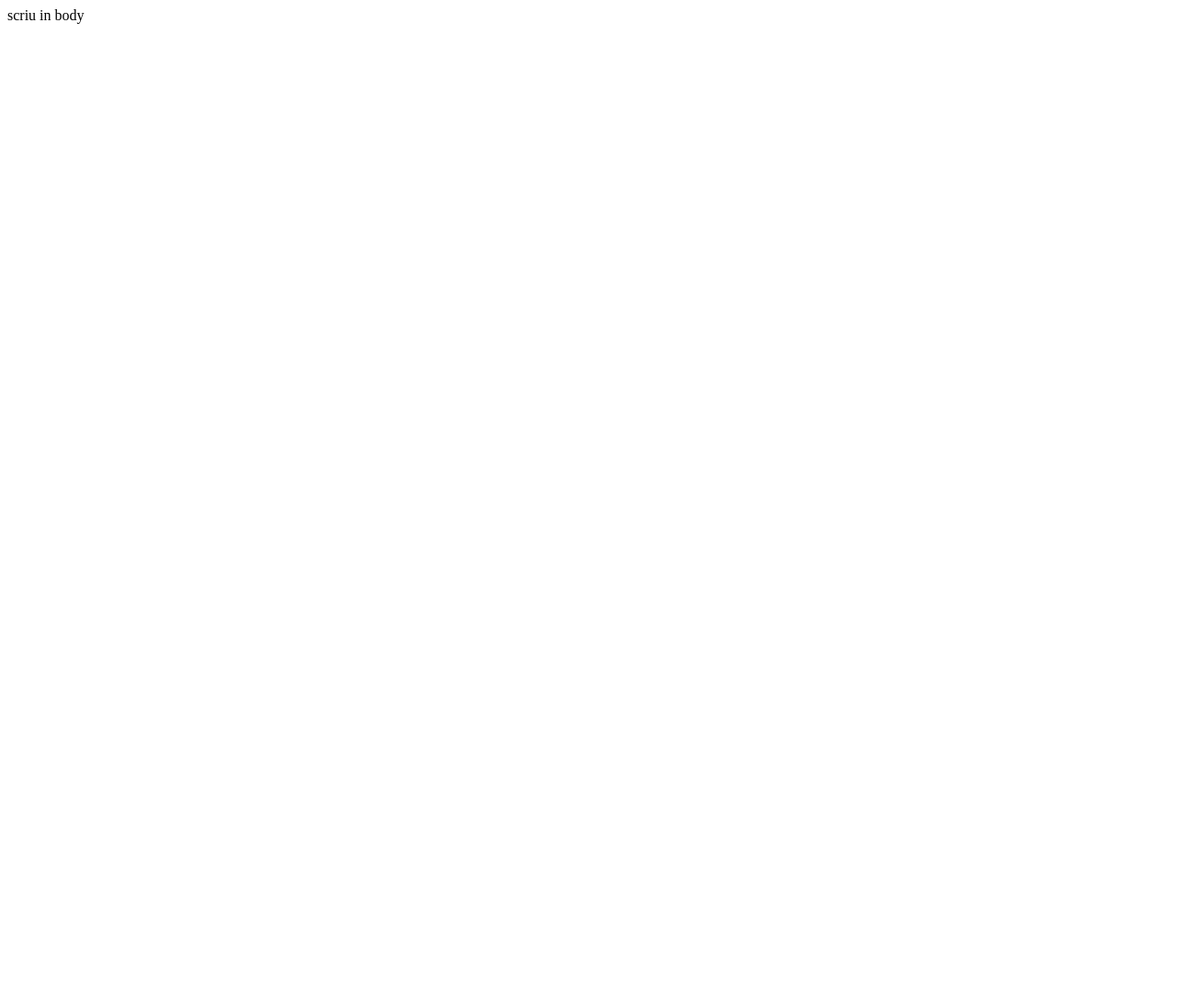
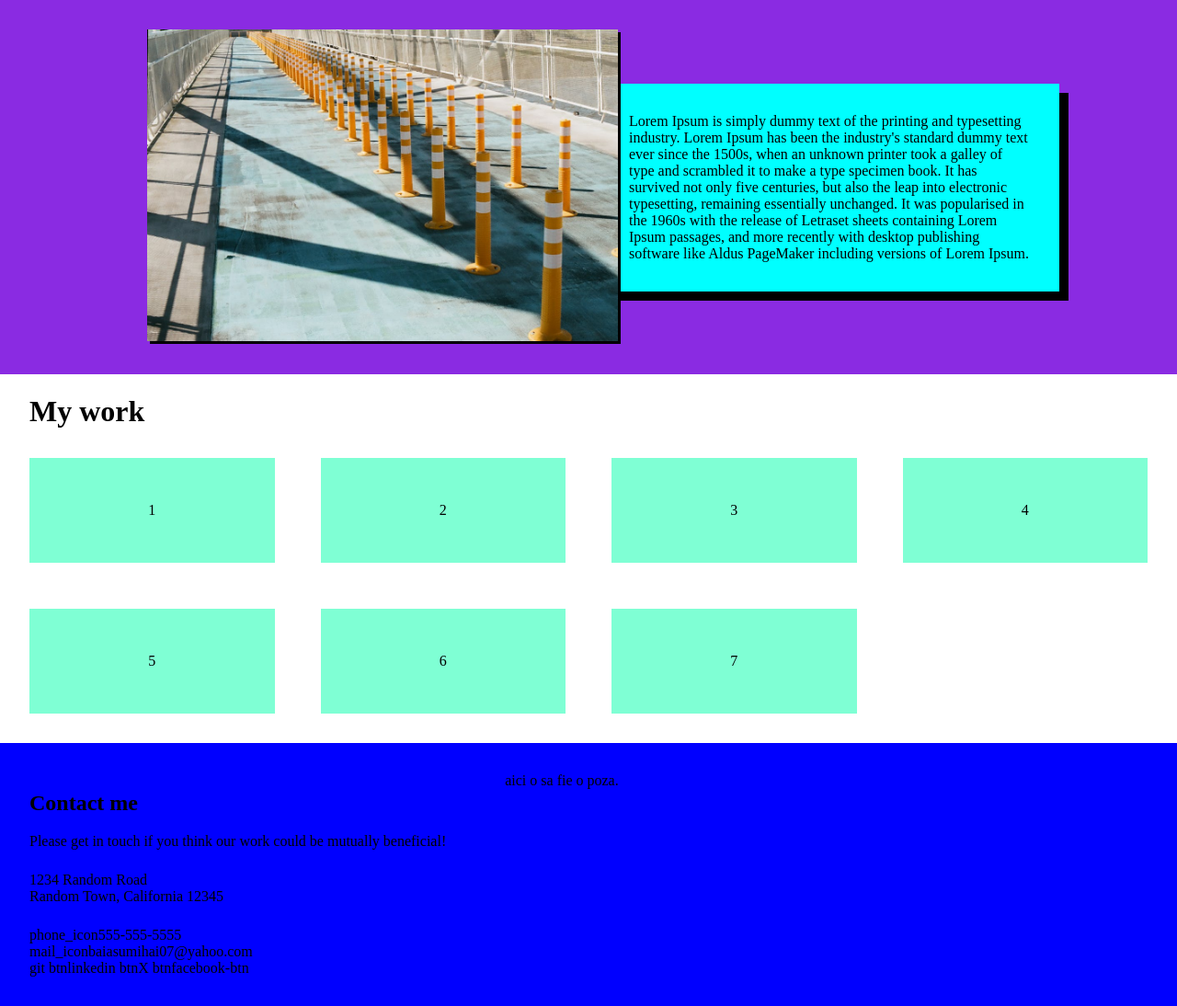
Before and after one commit to mihaib1/homepage, a website: page index.html in a window 1280 px wide. Shown: the whole page at 92% size. Before the commit the page ends 800 px from the top, so only its background shows below. Drawn offline with Linux system fonts and the light colour scheme.

Commit message:
First Layout

```diff
--- a/index.html
+++ b/index.html
@@ -8,6 +8,63 @@
     <title>Homepage</title>
 </head>
 <body>
-    scriu in body
+    <header>
+        <div class="header-container">
+            <div class="image-container">
+                <img class="profile-pic" src="images/profil.jpeg" alt="">
+            </div>
+            <div class="about-me">
+                Lorem Ipsum is simply dummy text of the printing and
+                typesetting industry. Lorem Ipsum has been the industry's
+                standard dummy text ever since the 1500s, when an unknown
+                printer took a galley of type and scrambled it to make a
+                type specimen book. It has survived not only five centuries,
+                but also the leap into electronic typesetting, remaining
+                essentially unchanged. It was popularised in the 1960s with
+                the release of Letraset sheets containing Lorem Ipsum passages,
+                and more recently with desktop publishing software
+                like Aldus PageMaker including versions of Lorem Ipsum.
+            </div>
+        </div>
+    </header>
+    <main>
+        <h1 class="main-title">My work</h1>
+        <div class="projects-grid">
+            <div class="project-card">1</div>
+            <div class="project-card">2</div>
+            <div class="project-card">3</div>
+            <div class="project-card">4</div>
+            <div class="project-card">5</div>
+            <div class="project-card">6</div>
+            <div class="project-card">7</div>
+        </div>
+    </main>
+    <footer>
+        <div class="contact">
+            <h2>Contact me</h2>
+            <p>Please get in touch if you think our work could be mutually beneficial!</p>
+            <div class="address">
+                <p>1234 Random Road</p>
+                <p>Random Town, California 12345</p>
+            </div>
+            <div class="contact-data phone">
+                <div class="phone-icon">phone_icon</div>
+                <div class="phone-number">555-555-5555</div>
+            </div>
+            <div class="contact-data mail">
+                <div class="mail-icon">mail_icon</div>
+                <div class="mail">baiasumihai07@yahoo.com</div>
+            </div>
+            <div class="contact-data social-media">
+                <div class="github">git btn</div>
+                <div class="linked-in">linkedin btn</div>
+                <div class="x">X btn</div>
+                <div class="facebook">facebook-btn</div>
+            </div>
+        </div>
+        <div class="footer-photo-container">
+            aici o sa fie o poza.
+        </div>
+    </footer>
 </body>
 </html>
--- a/style.css
+++ b/style.css
@@ -1,3 +1,90 @@
+
 body{
+    min-height: 100vh;
+    margin:0;
+}
+
+body{
+    display: flex;
+    flex-direction: column;
+}
+
+header{
+    display: flex;
+    justify-content: center;
+    min-height: 50px;
+    background-color: blueviolet;
+}
+
+.header-container{
+    display: flex;
+    justify-content: center;
+    align-items: center;
+    max-width: 80%;
+}
+
+.about-me{
+    background-color: aqua;
+    margin-left: -52px;
+    padding: 32px;
+    box-shadow: 10px 10px;
+}
+
+.profile-pic{
+    max-width: 512px;
+    max-height: 512px;
+    margin: 32px;
+    position: relative;
+    z-index: 1;
+    box-shadow: 3px 3px;
+}
+
+main{
+    flex: 1;
+}
+
+.main-title{
+    padding-left: 32px;
+}
+
+.projects-grid{
+    display: grid;
+    margin: 32px;
+    gap: 50px;
+    grid-template-columns: repeat(4, 1fr);
+}
+
+.project-card{
+    background-color: aquamarine;
+    padding: 48px;
+    display: flex;
+    justify-content: center;
+    align-items: center;
 
 }
+
+.address>p{
+    margin:0;
+}
+
+.address{
+    margin: 24px 0px;
+}
+
+.contact{
+    margin: 32px;
+}
+
+.contact-data{
+    display: flex;
+}
+
+footer{
+    display:flex;
+    background-color: blue;
+    width: 100%;
+}
+
+.footer-photo-container{
+    margin: 32px;
+}
```
Also changed, not shown: images/profil.jpeg (added).
